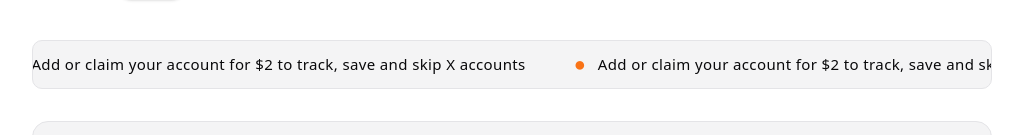
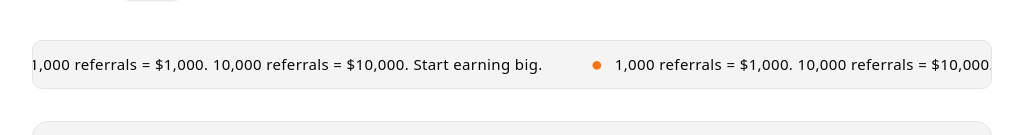
Before and after one commit to Ravishankar802/The-Plugd, a Next.js app: page / in a window 1280 px wide. Shown: the part 476-611 px from the top of the page, without its empty margins (128-1151 px from the left). Built offline with nearby package versions, Linux system fonts and the light colour scheme; no server answers; the database is empty.

Commit message:
Update ticker text to highlight referral rewards

```diff
--- a/src/components/HomeClient.tsx
+++ b/src/components/HomeClient.tsx
@@ -486,7 +486,7 @@ export default function HomeClient({
                 <div key={i} className="flex items-center gap-3 shrink-0">
                   <span className="text-[#f97316] text-xl leading-none">●</span>
                   <span className="text-foreground font-medium text-[15px] tracking-wide">
-                    Add or claim your account for $2 to track, save and skip X accounts
+                    1,000 referrals = $1,000. 10,000 referrals = $10,000. Start earning big.
                   </span>
                 </div>
               ))}
--- a/src/components/StatsClient.tsx
+++ b/src/components/StatsClient.tsx
@@ -128,7 +128,7 @@ export default function StatsClient({
                 <div key={i} className="flex items-center gap-3 shrink-0">
                   <span className="text-[#f97316] text-xl leading-none">●</span>
                   <span className="text-foreground font-medium text-[15px] tracking-wide">
-                    Add or claim your account for $2 to track, save and skip X accounts
+                    1,000 referrals = $1,000. 10,000 referrals = $10,000. Start earning big.
                   </span>
                 </div>
               ))}
```
